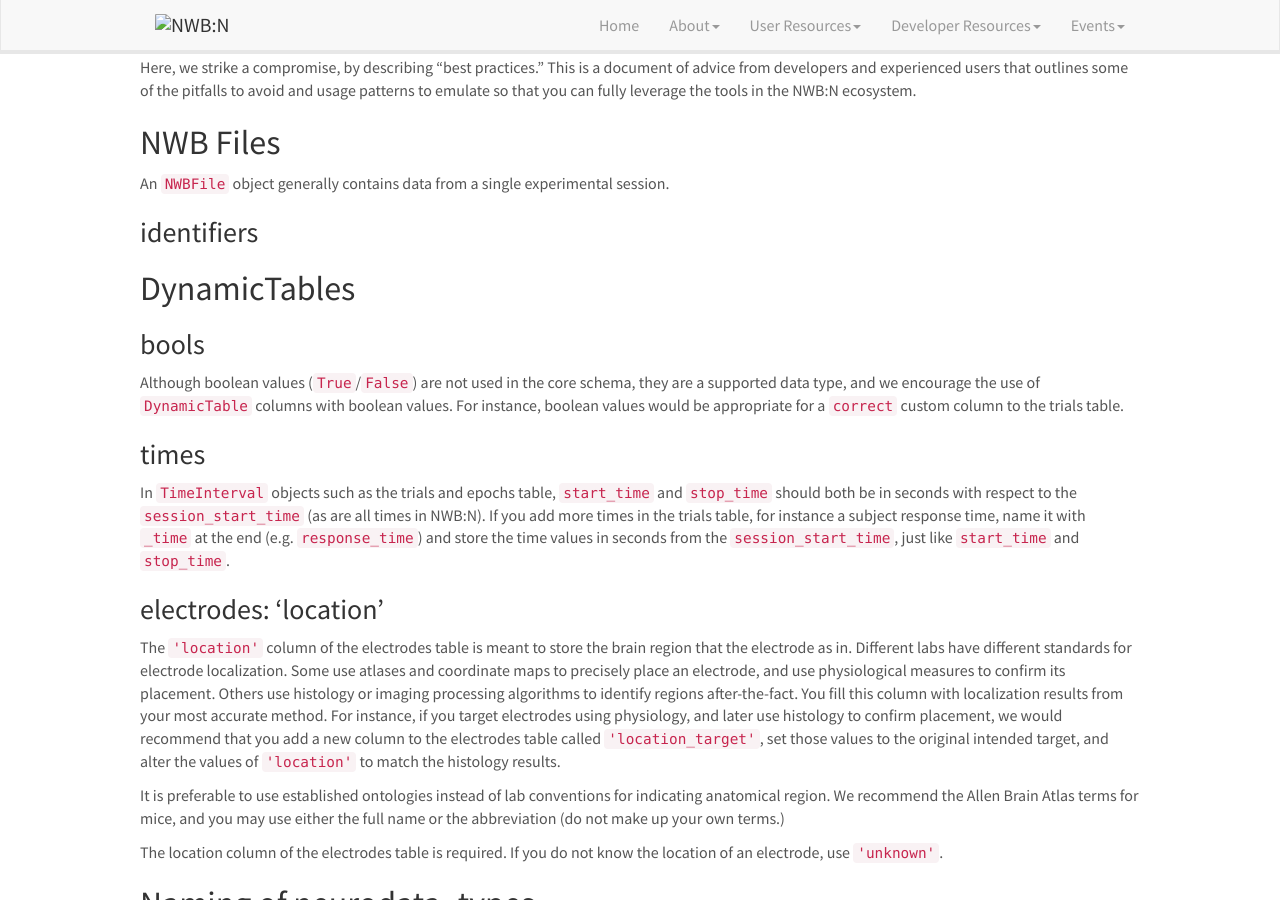
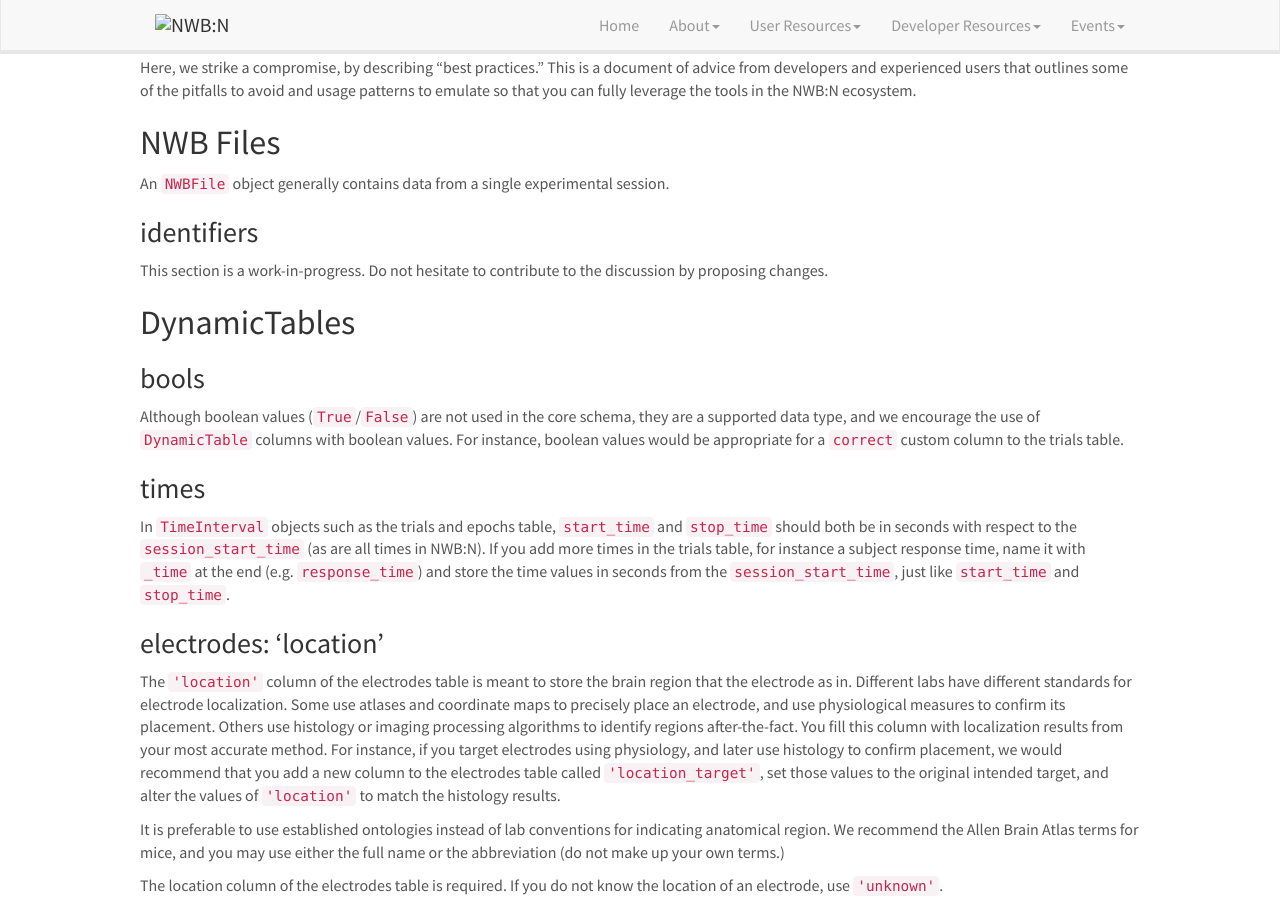
Before and after one commit to ttngu207/neurodatawithoutborders.github.io, a Jekyll site: the page built from _pages/best_practices.md, in a window 1280 px wide and 900 px high, scrolled down 453 px. Built offline with Jekyll 4.4.1, drawn with Linux system fonts in a browser that asks for light colours; nearby versions of some CDN libraries; our own code applies the rules of GitHub Pages for plain Markdown files.

Commit message:
Update _pages/best_practices.md

```diff
--- a/_pages/best_practices.md
+++ b/_pages/best_practices.md
@@ -21,7 +21,7 @@ leverage the tools in the NWB:N ecosystem.
 An `NWBFile` object generally contains data from a single experimental session.
 
 ### identifiers
-
+This section is a work-in-progress. Do not hesitate to contribute to the discussion by proposing changes.
 
 ## DynamicTables
 ### bools
```
